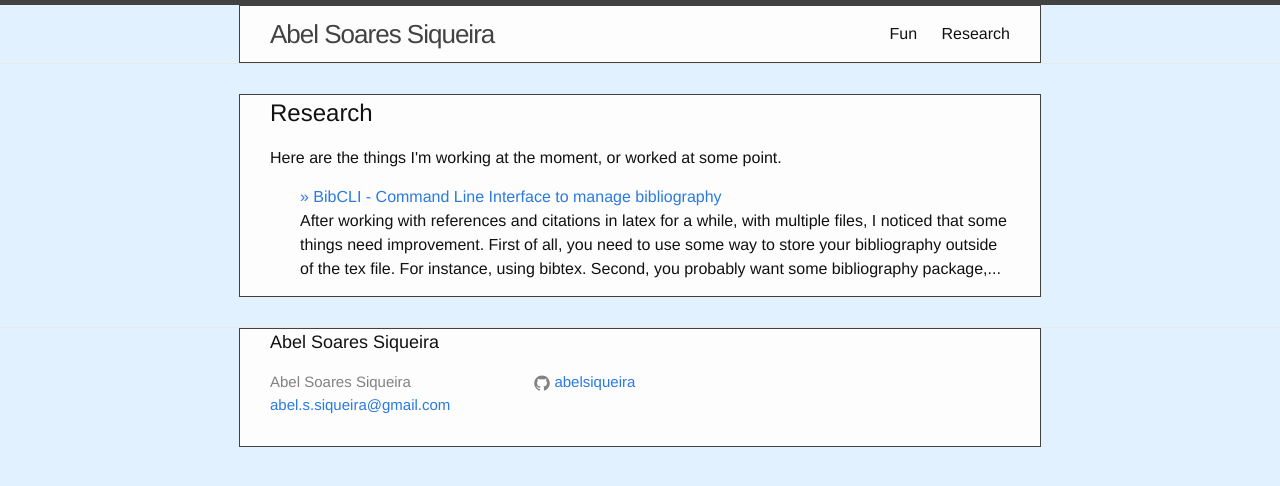
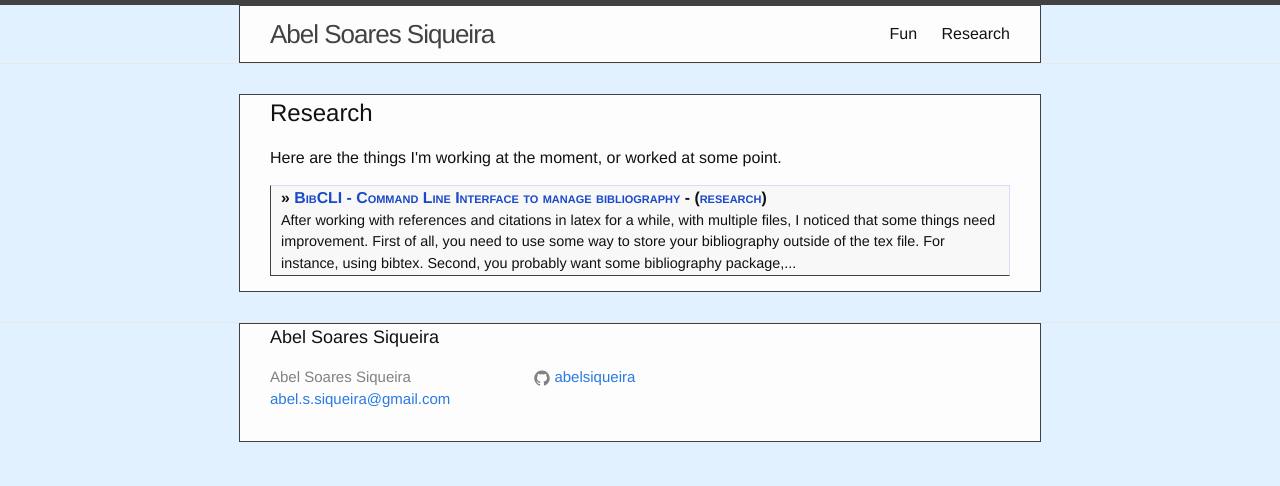
Before and after one commit to abelsiqueira/abelsiqueira.github.io-old, a Jekyll site: the page built from _posts/1900-01-01-research.html, in a window 1280 px wide. Shown: the top 486 px of the page. Built offline with Jekyll 4.4.1, drawn with Linux system fonts in a browser that asks for light colours.

Commit message:
Update excerts

```diff
--- /dev/null
+++ b/_includes/excerpt.html
@@ -0,0 +1,9 @@
+{% if post.categories[0] %}
+{% assign cat = post.categories[0] %}
+<div class="excerpt">
+  <strong> &raquo;
+    <a href="{{ post.url | prepend: site.baseurl }}"> {{ post.title }}</a> -
+    (<a href="{{ site.baseurl }}/{{ cat }}.html">{{ cat }}</a>) <br> </strong>
+  {{ post.excerpt | strip_html | truncatewords: 50 }}
+</div>
+{% endif %}
--- a/_posts/1900-01-01-index.html
+++ b/_posts/1900-01-01-index.html
@@ -4,3 +4,8 @@ title: Welcome
 permalink: /
 ---
 <p> Welcome to my personal page. </p>
+<p> Latest posts:
+  {% for post in site.posts offset: 0 limit: 5 %}
+  {% include excerpt.html %}
+  {% endfor %}
+</p>
--- a/_posts/1900-01-01-research.html
+++ b/_posts/1900-01-01-research.html
@@ -5,13 +5,7 @@ permalink: /research.html
 ---
 <p> Here are the things I'm working at the moment, or worked at some point. </p>
 <p>
-  <ul class="posts">
   {% for post in site.categories.research %}
-  <li> <a href="{{ post.url }}"> &raquo; {{ post.title }} </a>
-    <div class="excerpt">
-      {{ post.excerpt | strip_html | truncatewords: 50 }}
-    </div>
-  </li>
+  {% include excerpt.html %}
   {% endfor %}
-  </ul>
 </p>
--- a/_sass/_layout.scss
+++ b/_sass/_layout.scss
@@ -242,3 +242,22 @@
 .posts {
     list-style-type: none;
 }
+
+.excerpt {
+  padding: 0px 10px;
+  margin: 10px 0px;
+  background-color: $excerpt-color;
+  border-width: 1px 1px 1px 1px;
+  border-style: solid;
+  border-color: $border-color-alt $border-color-alt $border-color $border-color;
+  font-size: 0.9em;
+}
+
+.excerpt strong {
+  font-variant: small-caps;
+  font-size: 1.1em;
+}
+
+.excerpt a, a:hover, a:visited {
+  color: $link-color;
+}
--- a/css/main.scss
+++ b/css/main.scss
@@ -16,9 +16,12 @@ $spacing-unit:     30px;
 
 $text-color:       #111;
 $background-color: #e1f1ff;
+$excerpt-color:    #f8f8f8;
 $brand-color:      #2a7ae2;
 $block-color:      #fdfdfd;
 $border-color:     #414141;
+$border-color-alt: #d9d9ff;
+$link-color:       #1949c9;
 
 $grey-color:       #828282;
 $grey-color-light: lighten($grey-color, 40%);
```
Also changed, not shown: _posts/1900-01-01-fun.html (+1 -7 lines).
